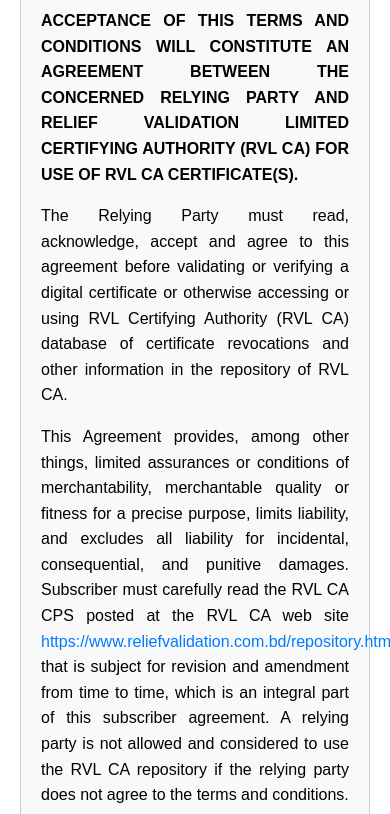
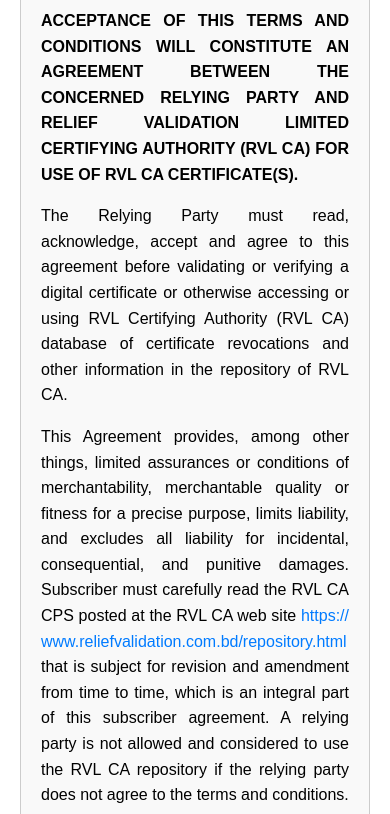
Before and after one commit to Relief-Validation-LTD/rvl_website, a plain HTML site: page privacy-policy.html in a window 390 px wide. Shown: the part 286-1100 px from the top of the page. Drawn offline with Linux system fonts and the light colour scheme.

Commit message:
Update privacy-policy.html
Update privacy-policy.html fro mobile URLs justification

```diff
--- a/privacy-policy.html
+++ b/privacy-policy.html
@@ -21,7 +21,7 @@
         .logo {
             display: block;
             margin: auto;
-            width: 150px; /* Adjust width as needed */
+            width: 150px;
             margin-bottom: 20px;
         }
         h1, h2 {
@@ -36,6 +36,12 @@
         }
         a:hover {
             text-decoration: underline;
+        }
+        /* Fix for URL justification on mobile */
+        p a {
+            word-break: break-all;
+            word-wrap: break-word;
+            overflow-wrap: break-word;
         }
     </style>
 </head>
```
